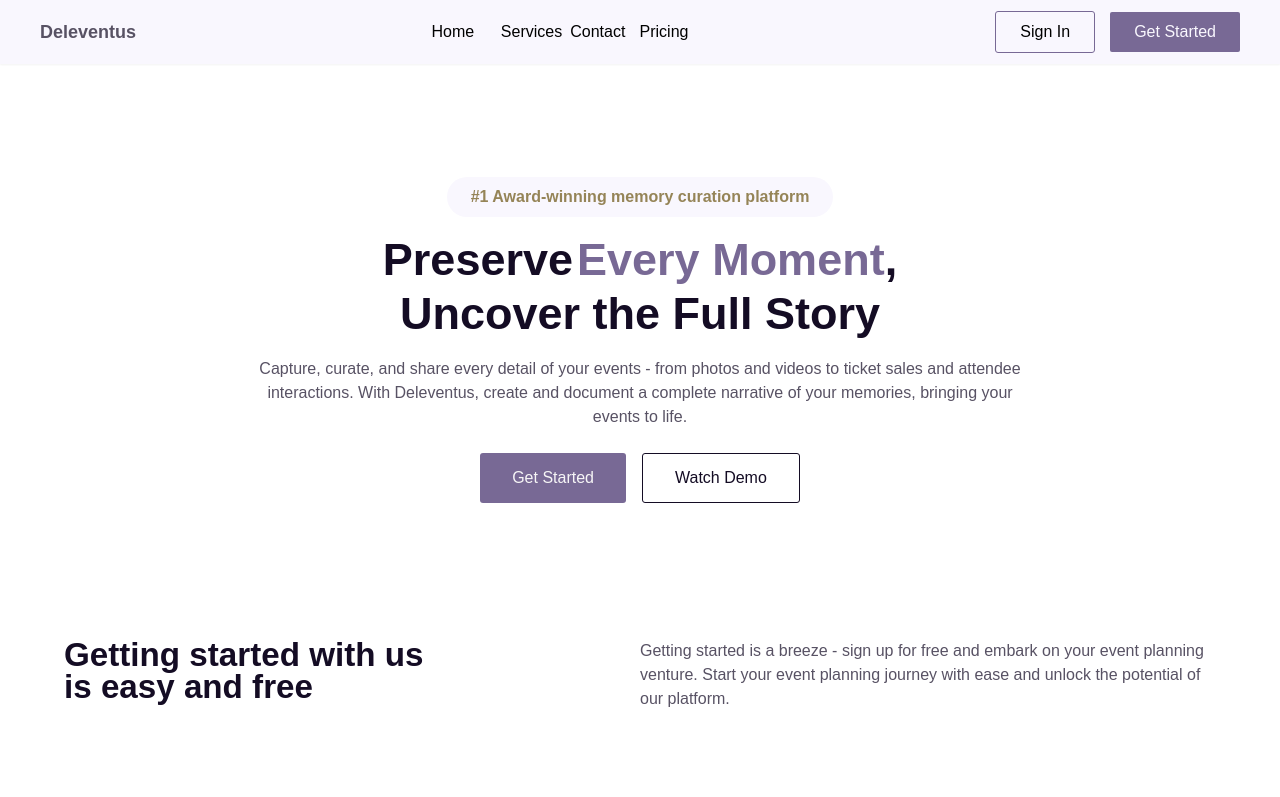
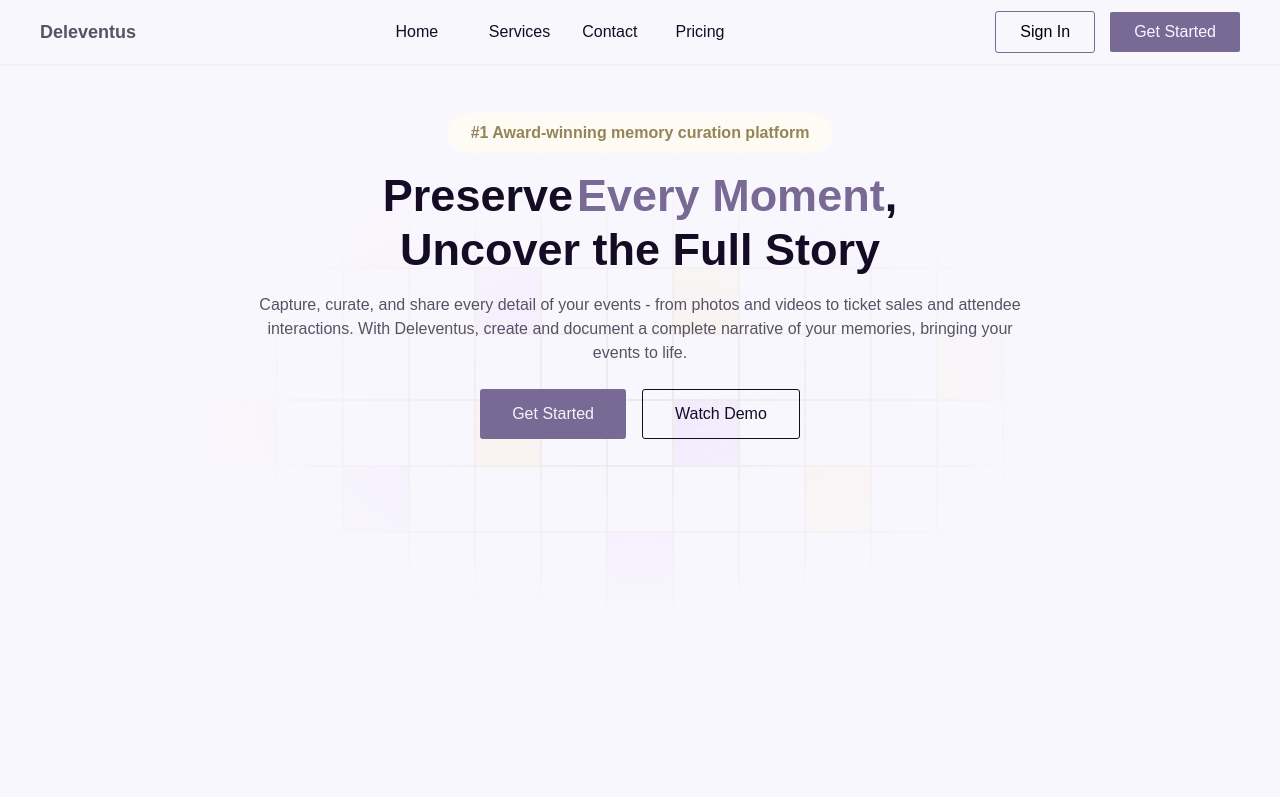
Before and after one commit to firerum/deleventus-frontend, a Next.js app: page / in a window 1280 px wide. Shown: the top 797 px of the page. Built offline with nearby package versions, Linux system fonts and the light colour scheme; no server answers; a web font is replaced by a local one.

Commit message:
animation wip

```diff
--- a/src/layouts/Footer.jsx
+++ b/src/layouts/Footer.jsx
@@ -60,7 +60,7 @@ const FooterLinks = ({ navigation }) => {
 const Footer = () => {
     return (
         <footer className="py-8 px-10 md:px-16">
-            <h2 className="font-bold text-white text-left">Deleventus</h2>
+            <h2 className="font-medium text-white text-left">Deleventus</h2>
             <section className="py-14 text-pry-purple grid grid-cols-2 gap-16 md:grid-cols-3 lg:grid-cols-3 xl:grid-cols-4">
                 <div>
                     <header className="mb-6">Product</header>
--- a/src/layouts/Nav.jsx
+++ b/src/layouts/Nav.jsx
@@ -45,9 +45,9 @@ const Nav = () => {
                 </Link>
             </h1>
             <nav className="hidden ml-auto lg:block font-medium">
-                <ul className="grid grid-cols-4 gap-2">
+                <ul className="grid grid-cols-4 gap-8">
                     {navigation.map((nav) => (
-                        <li key={nav.name}>
+                        <li key={nav.name} className="text-pry-header-title">
                             <Link href={nav.href}>
                                 <span>{nav.name}</span>
                             </Link>
@@ -55,6 +55,9 @@ const Nav = () => {
                     ))}
                 </ul>
             </nav>
+            {/* <select name="" id="">
+                <option value=""></option>
+            </select> */}
             <div className="ml-auto flex items-center gap-4 font-medium ">
                 <button className="py-2 px-6 rounded-sm outline outline-1 outline-btn-color">
                     Sign In
--- a/src/sections/FAQ/Faq.jsx
+++ b/src/sections/FAQ/Faq.jsx
@@ -11,9 +11,19 @@ export default function Faq({ title, content, index }) {
             key={index}
             onClick={() => setOpen((open) => !open)}
         >
-            <FaAngleDown className="absolute right-0 " />
+            <FaAngleDown
+                className={`absolute top-0 right-0 transition-all duration-500 linear ${
+                    open ? '-rotate-180' : 'rotate-0'
+                }`}
+            />
             <h4 className="pr-4 text-sm md:text-base">{title}</h4>
-            {open && <p className="pb-4">{content}</p>}
+            <div
+                className={`overflow-hidden transition-[max-height] duration-500 linear ${
+                    open ? 'max-h-56' : 'max-h-0'
+                }`}
+            >
+                <p className="pb-4">{content}</p>
+            </div>
         </div>
     );
 }
--- a/src/sections/landing-page/Home.jsx
+++ b/src/sections/landing-page/Home.jsx
@@ -29,11 +29,11 @@ const EventCard = ({ title, desc }) => {
 
 export default function Home() {
     return (
-        <div className="px-6 md:text-center md:px-16 mt-24">
-            <section className="text-center">
+        <div className="px-6 md:text-center md:px-16">
+            <section className="banner bg-pry-purple text-center xl:h-screen pt-24 px-6 md:px-16 -mx-6 md:-mx-16 ">
                 <div>
                     <h1>
-                        <span className="text-xs font-semibold md:text-base rounded-3xl py-2 px-6 mb-4 inline-block bg-pry-purple text-secondary-gold">
+                        <span className="text-xs font-semibold md:text-base rounded-3xl py-2 px-6 mb-4 inline-block award-wining text-secondary-gold">
                             #1 Award-winning memory curation platform
                         </span>
                         <br />
--- a/src/styles/globals.css
+++ b/src/styles/globals.css
@@ -79,6 +79,16 @@ footer section:last-child {
     color: #140c24;
 }
 
+.banner {
+    background-image: url('/images/Hero_Section_Gradient.svg');
+    background-position: center;
+    background-repeat: no-repeat;
+}
+
+.award-wining {
+    background-color: #fefbf4;
+}
+
 .faq {
     position: relative;
     overflow: hidden;
@@ -100,6 +110,7 @@ footer section:last-child {
 .contact {
     background-color: #29194a;
     background: url('/images/contact-bg.png'), #29194a no-repeat;
+    background-size: cover;
 }
 
 @media screen and (min-width: 768px) {
--- a/tailwind.config.js
+++ b/tailwind.config.js
@@ -34,6 +34,9 @@ module.exports = {
                 6: '6px',
                 8: '8px',
             },
+            backgroundImage: {
+                'hero-pattern': "url('/images/Hero_Section_Gradient.svg')",
+            },
         },
         screens: {
             sm: '360px',
```
Also changed, not shown: public/images/FAQ_Gradient.svg (added), public/images/Hero_Section_Gradient.svg (added).
